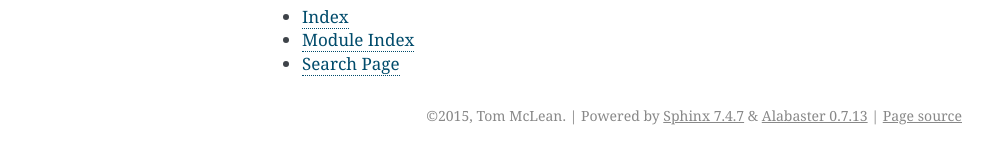
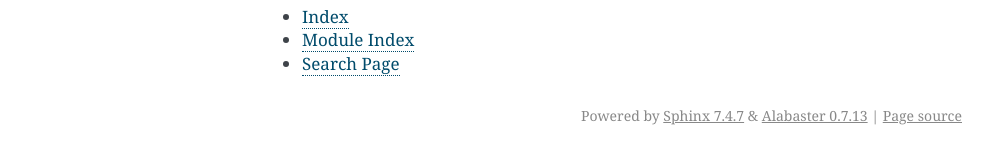
Before and after one commit to fizzbucket/tei_transformer, a Sphinx documentation site: the page built from docs/index.rst, in a window 1280 px wide. Shown: the part 583-747 px from the top of the page, without its empty margins (148-1141 px from the left). Built offline with Sphinx 7.4.7, drawn with Linux system fonts in a browser that asks for light colours.

Commit message:
Editing documentation

```diff
--- a/docs/conf.py
+++ b/docs/conf.py
@@ -35,7 +35,8 @@
 extensions = [
     'sphinx.ext.autodoc',
     'sphinx.ext.coverage',
-    'sphinx.ext.intersphinx'
+    'sphinx.ext.intersphinx',
+    'sphinx.ext.apidoc'
 ]
 
 # Add any paths that contain templates here, relative to this directory.
@@ -157,7 +158,7 @@
 
 # If true, SmartyPants will be used to convert quotes and dashes to
 # typographically correct entities.
-#html_use_smartypants = True
+html_use_smartypants = True
 
 # Custom sidebar templates, maps document names to template names.
 #html_sidebars = {}
@@ -182,7 +183,7 @@
 #html_show_sphinx = True
 
 # If true, "(C) Copyright ..." is shown in the HTML footer. Default is True.
-#html_show_copyright = True
+html_show_copyright = False
 
 # If true, an OpenSearch description file will be output, and all pages will
 # contain a <link> tag referring to it.  The value of this option must be the
```
